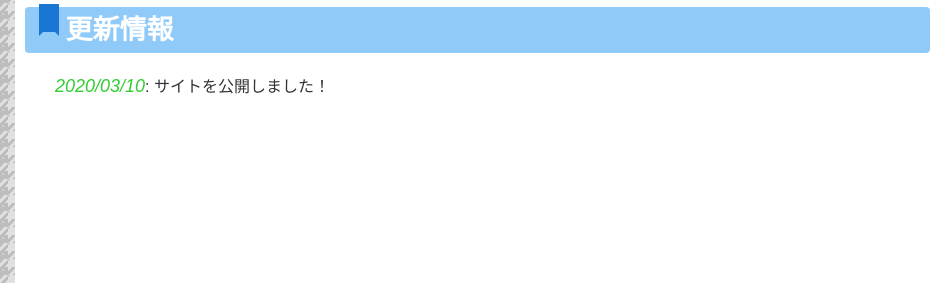
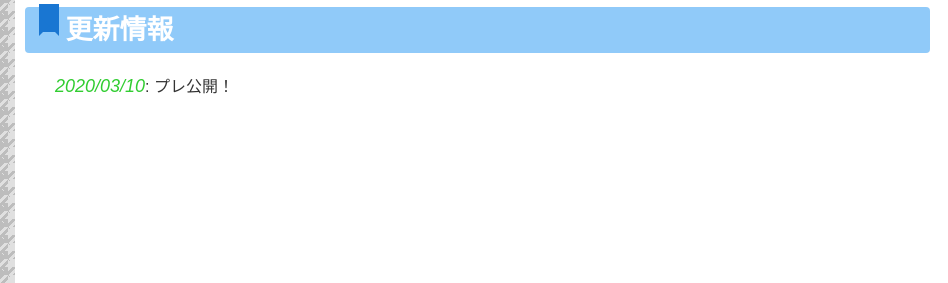
Before and after one commit to YY-04/crescent, a plain HTML site: page index.html in a window 1280 px wide. Shown: the part 173-456 px from the top of the page, 0-948 px from the left. Drawn offline with Linux system fonts and the light colour scheme.

Commit message:
Update index.html

```diff
--- a/index.html
+++ b/index.html
@@ -49,7 +49,7 @@
 
 		<!-- ここを更新! -->
 
-		  <li><i>2020/03/10</i>: サイトを公開しました！</li>
+		  <li><i>2020/03/10</i>: プレ公開！</li>
 
 		<!-- ここまで　-->
 
```
